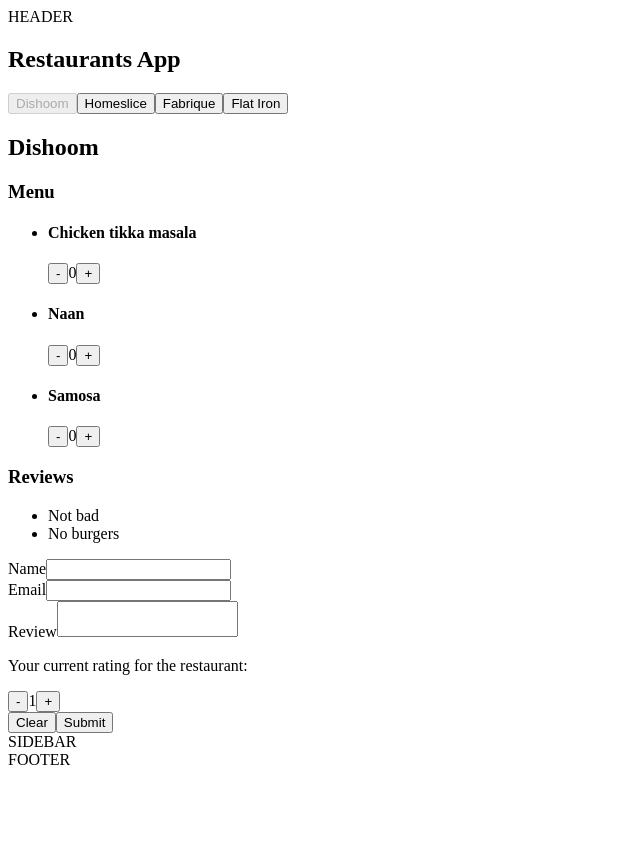
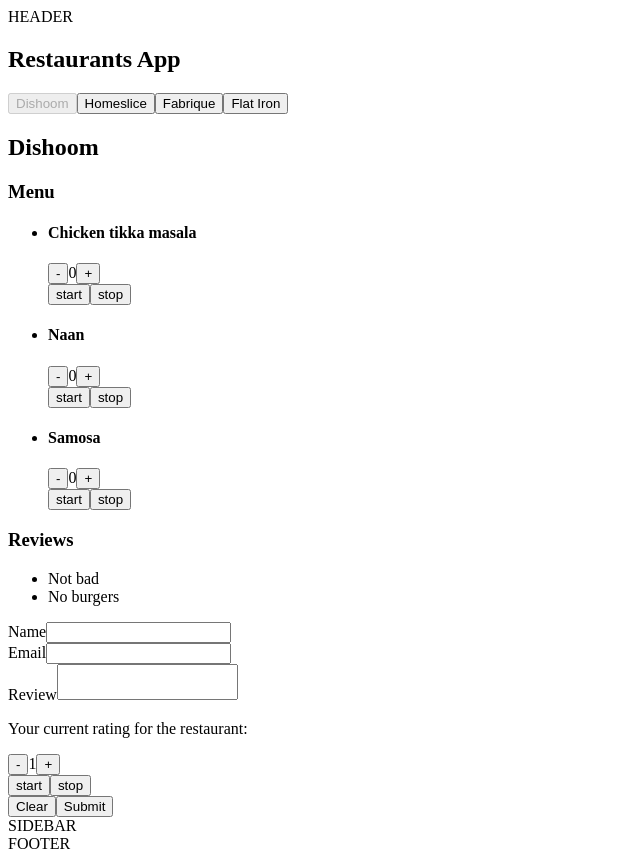
Before and after one commit to jowargi/react2025, a React (Vite) app: page / in a window 1280 px wide. Shown: the whole page, without its empty margins (0-640 px from the left). Before the commit the page ends 800 px from the top, so only its background shows below. Built offline with nearby package versions, Linux system fonts and the light colour scheme.

Commit message:
Added timer + fixed decrement and increment

```diff
--- a/src/components/restaurantsPage/counter/Counter.jsx
+++ b/src/components/restaurantsPage/counter/Counter.jsx
@@ -1,9 +1,42 @@
+import { useCallback, useEffect, useRef } from "react";
+
 export default function Counter({ count, decrement, increment }) {
+  const timerIdRef = useRef(null);
+
+  const startTimer = useCallback(() => {
+    if (!timerIdRef.current)
+      timerIdRef.current = setInterval(() => increment(), 1000);
+  }, [increment]);
+
+  const stopTimer = useCallback(() => {
+    if (timerIdRef.current) {
+      clearInterval(timerIdRef.current);
+
+      timerIdRef.current = null;
+    }
+  }, []);
+
+  useEffect(() => {
+    return () => {
+      if (timerIdRef.current) {
+        clearInterval(timerIdRef.current);
+
+        timerIdRef.current = null;
+      }
+    };
+  }, []);
+
   return (
     <div>
-      <button onClick={() => decrement()}>-</button>
-      <span>{count}</span>
-      <button onClick={() => increment()}>+</button>
+      <div>
+        <button onClick={() => decrement()}>-</button>
+        <span>{count}</span>
+        <button onClick={() => increment()}>+</button>
+      </div>
+      <div>
+        <button onClick={startTimer}>start</button>
+        <button onClick={stopTimer}>stop</button>
+      </div>
     </div>
   );
 }
--- a/src/components/restaurantsPage/restaurantView/restaurant/reviewForm/ReviewForm.jsx
+++ b/src/components/restaurantsPage/restaurantView/restaurant/reviewForm/ReviewForm.jsx
@@ -13,7 +13,7 @@ export default function ReviewForm() {
     decrementRating,
     incrementRating,
     clear,
-  } = useReviewForm({ minRating: 1, maxRating: 5 });
+  } = useReviewForm();
 
   return (
     <form onSubmit={(event) => event.preventDefault()}>
--- a/src/components/restaurantsPage/restaurantView/restaurant/reviewForm/ratingCounter/RatingCounter.jsx
+++ b/src/components/restaurantsPage/restaurantView/restaurant/reviewForm/ratingCounter/RatingCounter.jsx
@@ -10,8 +10,8 @@ export default function RatingCounter({
       <p>Your current rating for the restaurant:</p>
       <Counter
         count={rating}
-        decrement={() => decrementRating(rating)}
-        increment={() => incrementRating(rating)}
+        decrement={decrementRating}
+        increment={incrementRating}
       />
     </div>
   );
--- a/src/components/restaurantsPage/restaurantView/restaurant/reviewForm/useReviewForm/useReviewForm.jsx
+++ b/src/components/restaurantsPage/restaurantView/restaurant/reviewForm/useReviewForm/useReviewForm.jsx
@@ -29,10 +29,10 @@ const reducer = (formState, action) => {
       return { ...formState, review: action.payload };
 
     case DECREMENT_RATING_ACTION:
-      return { ...formState, rating: action.payload };
+      return { ...formState, rating: Math.max(formState.rating - 1, 1) };
 
     case INCREMENT_RATING_ACTION:
-      return { ...formState, rating: action.payload };
+      return { ...formState, rating: Math.min(formState.rating + 1, 5) };
 
     case CLEAR_ACTION:
       return { ...INITIAL_FORM_STATE };
@@ -42,7 +42,7 @@ const reducer = (formState, action) => {
   }
 };
 
-export function useReviewForm({ minRating, maxRating }) {
+export function useReviewForm() {
   const [formState, dispatch] = useReducer(reducer, INITIAL_FORM_STATE);
 
   const setName = useCallback(
@@ -61,21 +61,13 @@ export function useReviewForm({ minRating, maxRating }) {
   );
 
   const decrementRating = useCallback(
-    (rating) =>
-      dispatch({
-        type: DECREMENT_RATING_ACTION,
-        payload: Math.max(rating - 1, minRating),
-      }),
-    [minRating]
+    () => dispatch({ type: DECREMENT_RATING_ACTION }),
+    []
   );
 
   const incrementRating = useCallback(
-    (rating) =>
-      dispatch({
-        type: INCREMENT_RATING_ACTION,
-        payload: Math.min(rating + 1, maxRating),
-      }),
-    [maxRating]
+    () => dispatch({ type: INCREMENT_RATING_ACTION }),
+    []
   );
 
   const clear = useCallback(() => dispatch({ type: CLEAR_ACTION }), []);
```
